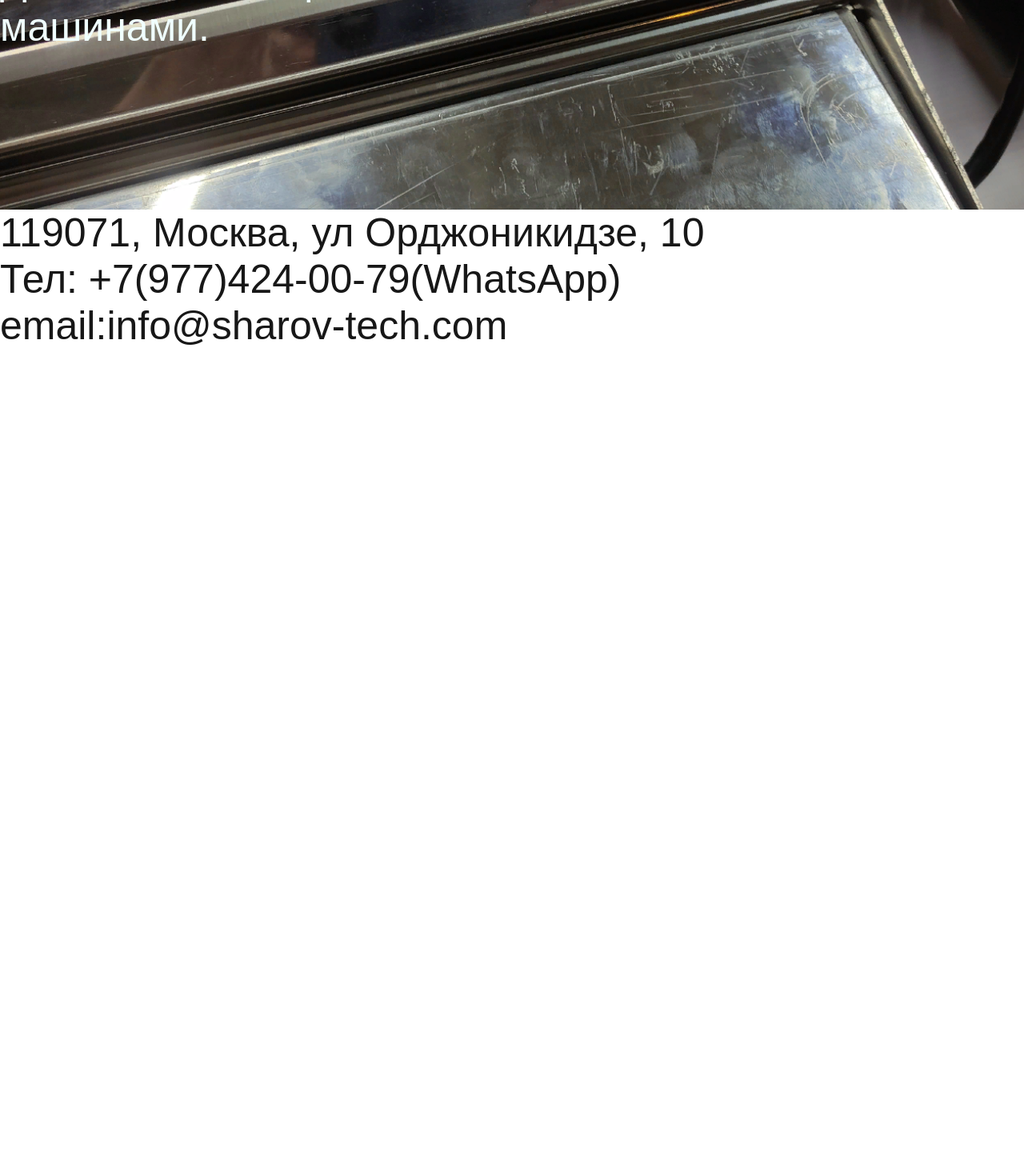
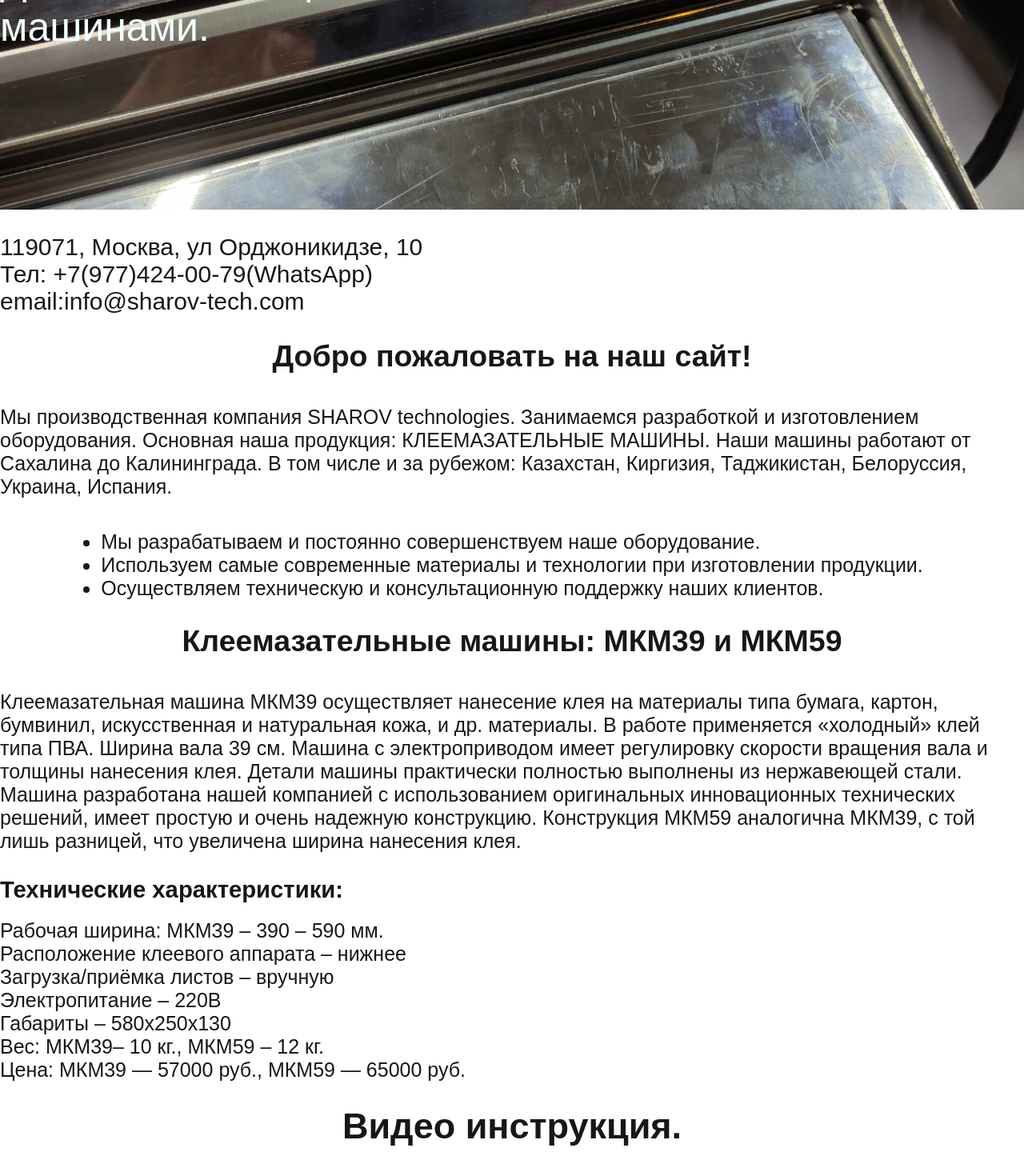
Before and after one commit to IsaAlmasih/shar, a Next.js app: page / in a window 1280 px wide. Shown: the part 378-1848 px from the top of the page at 80% size. Before the commit the page ends 814 px from the top, so only its background shows below. Built offline with nearby package versions, Linux system fonts and the light colour scheme; grey boxes are pictures that could not be loaded.

Commit message:
Dimon15/12/24

```diff
--- a/src/app/page.js
+++ b/src/app/page.js
@@ -10,7 +10,8 @@
         <img src={logo.src} />
         Дешевле и быстрей наносить клей нашими машинами.
       </div>
-      <div>
+      <div className={styles.section}>
+        <div className={styles.contacts}>
           <div>
             <a
               href={
@@ -24,7 +25,128 @@
             Тел: <a href={"tel:+79774240079"}>+7(977)424-00-79(WhatsApp)</a>
           </div>
           <div>
-          email:<a href={"mailto:info@sharov-tech.com"}>info@sharov-tech.com</a>
+            email:
+            <a href={"mailto:info@sharov-tech.com"}>info@sharov-tech.com</a>
+          </div>
+        </div>
+        <div className={styles.about}>
+          <h2>Добро пожаловать на наш сайт!</h2>
+          <p>
+            Мы производственная компания SHAROV technologies. Занимаемся
+            разработкой и изготовлением оборудования. Основная наша продукция:
+            КЛЕЕМАЗАТЕЛЬНЫЕ МАШИНЫ. Наши машины работают от Сахалина до
+            Калининграда. В том числе и за рубежом: Казахстан, Киргизия,
+            Таджикистан, Белоруссия, Украина, Испания.
+          </p>
+          <ul>
+            <li>
+              Мы разрабатываем и постоянно совершенствуем наше оборудование.
+            </li>
+            <li>
+              Используем самые современные материалы и технологии при
+              изготовлении продукции.
+            </li>
+            <li>
+              Осуществляем техническую и консультационную поддержку наших
+              клиентов.
+            </li>
+          </ul>
+        </div>
+        <div className={styles.about}>
+          <h2>Клеемазательные машины: МКМ39 и МКМ59</h2>
+          <p>
+            Клеемазательная машина МКМ39 осуществляет нанесение клея на
+            материалы типа бумага, картон, бумвинил, искусственная и натуральная
+            кожа, и др. материалы. В работе применяется «холодный» клей типа
+            ПВА. Ширина вала 39 см. Машина с электроприводом имеет регулировку
+            скорости вращения вала и толщины нанесения клея. Детали машины
+            практически полностью выполнены из нержавеющей стали. Машина
+            разработана нашей компанией с использованием оригинальных
+            инновационных технических решений, имеет простую и очень надежную
+            конструкцию. Конструкция МКМ59 аналогична МКМ39, с той лишь
+            разницей, что увеличена ширина нанесения клея.
+          </p>
+        </div>
+        <div className={styles.aboutTex}>
+          <h3>Технические характеристики:</h3>
+          <ul>
+            <li>Рабочая ширина: МКМ39 – 390 – 590 мм.</li>
+            <li>Расположение клеевого аппарата – нижнее</li>
+            <li>Загрузка/приёмка листов – вручную</li>
+            <li>Электропитание – 220В</li>
+            <li>Габариты – 580х250х130</li>
+            <li>Вес: МКМ39– 10 кг., МКМ59 – 12 кг.</li>
+            <li>Цена: МКМ39 — 57000 руб., МКМ59 — 65000 руб.</li>
+          </ul>
+        </div>
+        <div className={styles.video}>
+          <h2>Видео инструкция.</h2>
+          <iframe
+            title="28 декабря 2021 г."
+            width="750"
+            height="422"
+            src="https://www.youtube.com/embed/Qx5B9isjumQ?feature=oembed"
+            frameborder="0"
+            allow="accelerometer; autoplay; clipboard-write; encrypted-media; gyroscope; picture-in-picture; web-share"
+            referrerpolicy="strict-origin-when-cross-origin"
+            allowfullscreen=""
+          ></iframe>
+          <iframe
+            title="9 октября 2021 г."
+            width="750"
+            height="422"
+            src="https://www.youtube.com/embed/cPrfIAsJZFw?feature=oembed"
+            frameborder="0"
+            allow="accelerometer; autoplay; clipboard-write; encrypted-media; gyroscope; picture-in-picture; web-share"
+            referrerpolicy="strict-origin-when-cross-origin"
+            allowfullscreen=""
+          ></iframe>
+          <iframe
+            title="Клеемазательная машина made in RUSSIA"
+            width="750"
+            height="422"
+            src="https://www.youtube.com/embed/VxbTsAnSNwk?feature=oembed"
+            frameborder="0"
+            allow="accelerometer; autoplay; clipboard-write; encrypted-media; gyroscope; picture-in-picture; web-share"
+            referrerpolicy="strict-origin-when-cross-origin"
+            allowfullscreen="">
+            </iframe>
+        </div>
+        <div className={styles.video}>
+          <h2>Машина в работе</h2>
+          <iframe
+            title="Клеемазательная машина made in RUSSIA II"
+            width="750"
+            height="422"
+            src="https://www.youtube.com/embed/tRx2R0ubAvA?feature=oembed"
+            frameborder="0"
+            allow="accelerometer; autoplay; clipboard-write; encrypted-media; gyroscope; picture-in-picture; web-share"
+            referrerpolicy="strict-origin-when-cross-origin"
+            allowfullscreen=""
+          ></iframe>
+            <div className={styles.video}>
+              <h2>Загиб клапанов</h2>
+              <iframe
+                title="Изготовление обложек для твердого переплета"
+                width="750"
+                height="422"
+                src="https://www.youtube.com/embed/wQYk2HmUy2M?feature=oembed"
+                frameborder="0"
+                allow="accelerometer; autoplay; clipboard-write; encrypted-media; gyroscope; picture-in-picture; web-share"
+                referrerpolicy="strict-origin-when-cross-origin"
+                allowfullscreen=""
+              ></iframe>
+              <iframe
+                title="Клеемазкательная машина и загиб клапанов."
+                width="750"
+                height="422"
+                src="https://www.youtube.com/embed/aaf1NMg0x9A?feature=oembed"
+                frameborder="0"
+                allow="accelerometer; autoplay; clipboard-write; encrypted-media; gyroscope; picture-in-picture; web-share"
+                referrerpolicy="strict-origin-when-cross-origin"
+                allowfullscreen=""
+              ></iframe>
+            </div>
         </div>
       </div>
     </div>
--- a/src/app/styles.module.css
+++ b/src/app/styles.module.css
@@ -1,9 +1,11 @@
 .wrapper {
-    background-color: rgb(255, 255, 255);
-    font-size: 50px;
-    flex-direction: column;
-    display: flex;
-    width: 100%;
+  background-color: rgb(255, 255, 255);
+  font-size: 50px;
+  flex-direction: column;
+  display: flex;
+  width: 100%;
+  align-items: center;
+  gap: 30px;
 
 }
 
@@ -21,3 +23,61 @@
   justify-content: center;
   gap: 20px;
 }
+
+.contacts {
+  font-size: 30px;
+  display: flex;
+  justify-content: center;
+  flex-direction: column;
+  align-items: start;
+  width: 100%;
+}
+
+.section {
+  width: 100%;
+  max-width: 1300px;
+  display: flex;
+  flex-direction: column;
+  gap: 30px;
+}
+
+.about {
+  font-size: 25px;
+  display: flex;
+  flex-direction: column;
+  justify-content: center;
+  align-items: center;
+  gap: 40px;
+}
+
+/* .about h2 {
+
+}
+
+
+.about p {
+
+}
+
+
+.about ul {
+
+} */
+
+.aboutTex {
+  font-size: 25px;
+  display: flex;
+  flex-direction: column;
+  justify-content: center;
+  align-items: start;
+  gap: 20px;
+}
+
+.video {
+  font-size: 30px;
+  display: flex;
+  flex-direction: column;
+  justify-content: center;
+  align-items: center;
+  gap: 20px;
+}
--- a/src/components/header/styles.module.css
+++ b/src/components/header/styles.module.css
@@ -12,6 +12,9 @@
     z-index: 999;
     transform: translate(-50%, calc(-100% - 24px));
     transition: 0.4s transform ease-in-out;
+    -webkit-box-shadow: -3px 9px 8px -2px rgba(34, 60, 80, 0.35);
+    -moz-box-shadow: -3px 9px 8px -2px rgba(34, 60, 80, 0.35);
+    box-shadow: -3px 9px 8px -2px rgba(34, 60, 80, 0.35);
 }
 
 .isVisible {
```
Also changed, not shown: src/app/page.module.css (added). Lines whose indentation alone changed are shown as unchanged.
